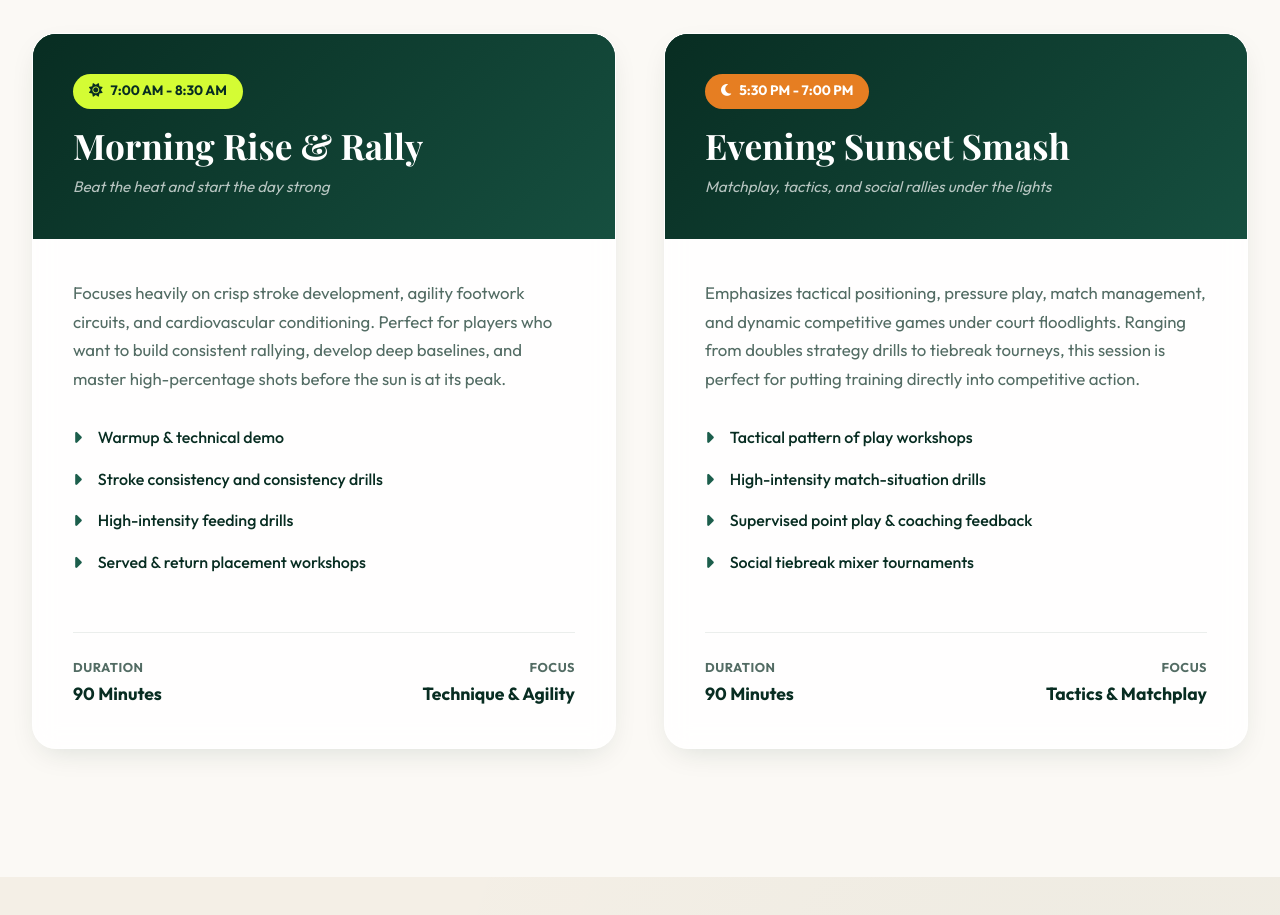
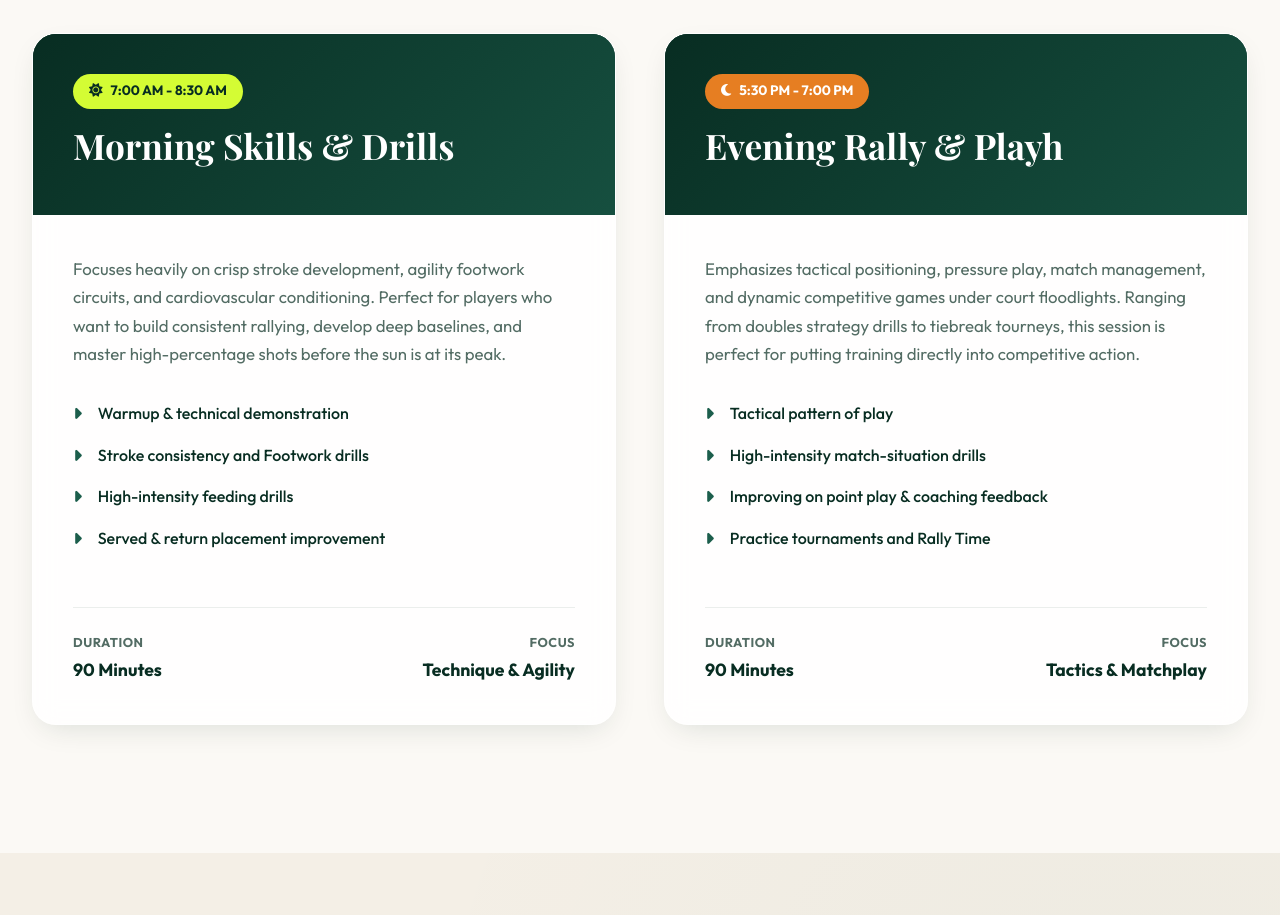
Before and after one commit to Smarty67-dev/rallypointwebsite, a website: page index.html in a window 1280 px wide. Shown: the part 2720-3635 px from the top of the page. Drawn offline with nearby package versions, Linux system fonts and the light colour scheme; a web font is replaced by a local one.

Commit message:
Update program titles and descriptions in index.html

```diff
--- a/index.html
+++ b/index.html
@@ -234,17 +234,17 @@
             <div class="program-banner-bg"></div>
             <div class="program-banner-content">
               <span class="program-time-tag"><i class="fa-solid fa-sun"></i> 7:00 AM - 8:30 AM</span>
-              <h3 class="program-title">Morning Rise & Rally</h3>
-              <p class="program-subtitle">Beat the heat and start the day strong</p>
+              <h3 class="program-title">Morning Skills & Drills</h3>
+
             </div>
           </div>
           <div class="program-body">
             <p class="program-desc">Focuses heavily on crisp stroke development, agility footwork circuits, and cardiovascular conditioning. Perfect for players who want to build consistent rallying, develop deep baselines, and master high-percentage shots before the sun is at its peak.</p>
             <ul class="program-features">
-              <li><i class="fa-solid fa-caret-right"></i> Warmup & technical demo</li>
-              <li><i class="fa-solid fa-caret-right"></i> Stroke consistency and consistency drills</li>
+              <li><i class="fa-solid fa-caret-right"></i> Warmup & technical demonstration</li>
+              <li><i class="fa-solid fa-caret-right"></i> Stroke consistency and Footwork drills</li>
               <li><i class="fa-solid fa-caret-right"></i> High-intensity feeding drills</li>
-              <li><i class="fa-solid fa-caret-right"></i> Served & return placement workshops</li>
+              <li><i class="fa-solid fa-caret-right"></i> Served & return placement improvement</li>
             </ul>
             <div class="program-meta">
               <div class="program-meta-item">
@@ -265,17 +265,17 @@
             <div class="program-banner-bg"></div>
             <div class="program-banner-content">
               <span class="program-time-tag" style="background-color: var(--accent-clay); color: white;"><i class="fa-solid fa-moon"></i> 5:30 PM - 7:00 PM</span>
-              <h3 class="program-title">Evening Sunset Smash</h3>
-              <p class="program-subtitle">Matchplay, tactics, and social rallies under the lights</p>
+              <h3 class="program-title">Evening Rally & Playh</h3>
+
             </div>
           </div>
           <div class="program-body">
             <p class="program-desc">Emphasizes tactical positioning, pressure play, match management, and dynamic competitive games under court floodlights. Ranging from doubles strategy drills to tiebreak tourneys, this session is perfect for putting training directly into competitive action.</p>
             <ul class="program-features">
-              <li><i class="fa-solid fa-caret-right"></i> Tactical pattern of play workshops</li>
+              <li><i class="fa-solid fa-caret-right"></i> Tactical pattern of play</li>
               <li><i class="fa-solid fa-caret-right"></i> High-intensity match-situation drills</li>
-              <li><i class="fa-solid fa-caret-right"></i> Supervised point play & coaching feedback</li>
-              <li><i class="fa-solid fa-caret-right"></i> Social tiebreak mixer tournaments</li>
+              <li><i class="fa-solid fa-caret-right"></i> Improving on point play & coaching feedback</li>
+              <li><i class="fa-solid fa-caret-right"></i> Practice tournaments and Rally Time</li>
             </ul>
             <div class="program-meta">
               <div class="program-meta-item">
```
